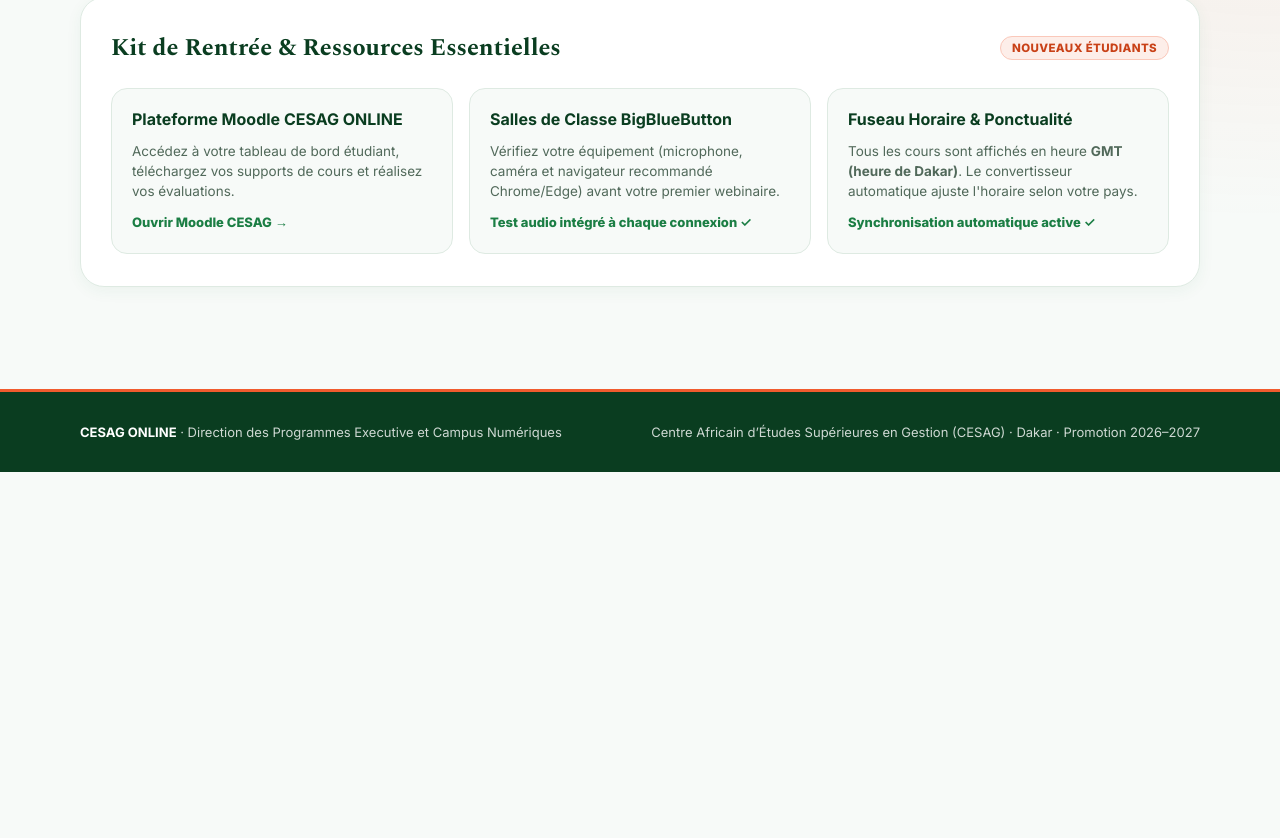
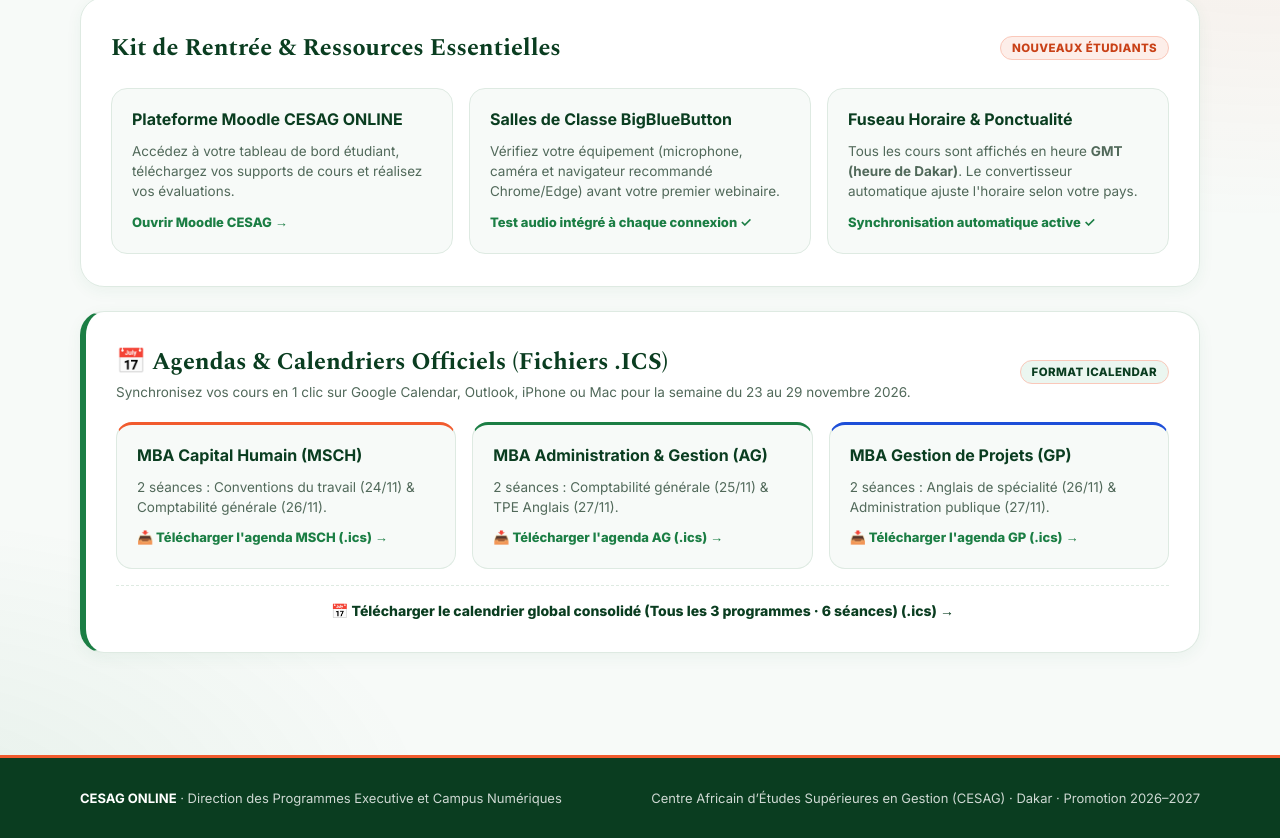
Before and after one commit to oscarkakpo-create/Planningcesagonline26-27, a plain HTML site: page index.html in a window 1280 px wide. Shown: the part 1636-2474 px from the top of the page. Before the commit the page ends 2108 px from the top, so only its background shows below. Drawn offline with nearby package versions, Linux system fonts and the light colour scheme; no server answers.

Commit message:
feat: ajout section telechargement direct des 3 agendas ICS et calendrier global sur la page d'accueil

```diff
--- a/index.html
+++ b/index.html
@@ -531,6 +531,39 @@
           </div>
         </div>
       </section>
+
+      <!-- Section Téléchargement des Agendas ICS -->
+      <section class="toolbox" style="margin-top:24px;border-left:6px solid var(--cesag-green);" aria-labelledby="ics-title">
+        <div class="toolbox-head">
+          <div>
+            <h3 id="ics-title">📅 Agendas &amp; Calendriers Officiels (Fichiers .ICS)</h3>
+            <p style="margin:4px 0 0;font-size:13.5px;color:var(--muted)">Synchronisez vos cours en 1 clic sur Google Calendar, Outlook, iPhone ou Mac pour la semaine du 23 au 29 novembre 2026.</p>
+          </div>
+          <span class="badge-promo" style="background:var(--cesag-green-soft);color:var(--cesag-green-dark)">Format iCalendar</span>
+        </div>
+        <div class="toolbox-grid">
+          <div class="tool-box-item" style="border-top:3px solid var(--cesag-orange)">
+            <h4>MBA Capital Humain (MSCH)</h4>
+            <p>2 séances : Conventions du travail (24/11) &amp; Comptabilité générale (26/11).</p>
+            <a class="btn-tool" href="./calendriers-ics/CESAG_MBA_MSCH_2026-2027_Semaine_23-29_Nov.ics" download>📥 Télécharger l'agenda MSCH (.ics) →</a>
+          </div>
+          <div class="tool-box-item" style="border-top:3px solid var(--cesag-green)">
+            <h4>MBA Administration &amp; Gestion (AG)</h4>
+            <p>2 séances : Comptabilité générale (25/11) &amp; TPE Anglais (27/11).</p>
+            <a class="btn-tool" href="./calendriers-ics/CESAG_MBA_AG_2026-2027_Semaine_23-29_Nov.ics" download>📥 Télécharger l'agenda AG (.ics) →</a>
+          </div>
+          <div class="tool-box-item" style="border-top:3px solid #1D4ED8">
+            <h4>MBA Gestion de Projets (GP)</h4>
+            <p>2 séances : Anglais de spécialité (26/11) &amp; Administration publique (27/11).</p>
+            <a class="btn-tool" href="./calendriers-ics/CESAG_MBA_GP_2026-2027_Semaine_23-29_Nov.ics" download>📥 Télécharger l'agenda GP (.ics) →</a>
+          </div>
+        </div>
+        <div style="margin-top:16px;text-align:center;padding-top:14px;border-top:1px dashed var(--line)">
+          <a class="btn-tool" style="font-size:14px;color:var(--cesag-green-dark);font-weight:800" href="./calendriers-ics/CESAG_GLOBAL_TOUS_PROGRAMMES_2026-2027_Semaine_23-29_Nov.ics" download>
+            📅 Télécharger le calendrier global consolidé (Tous les 3 programmes · 6 séances) (.ics) →
+          </a>
+        </div>
+      </section>
     </div>
   </main>
 
```
